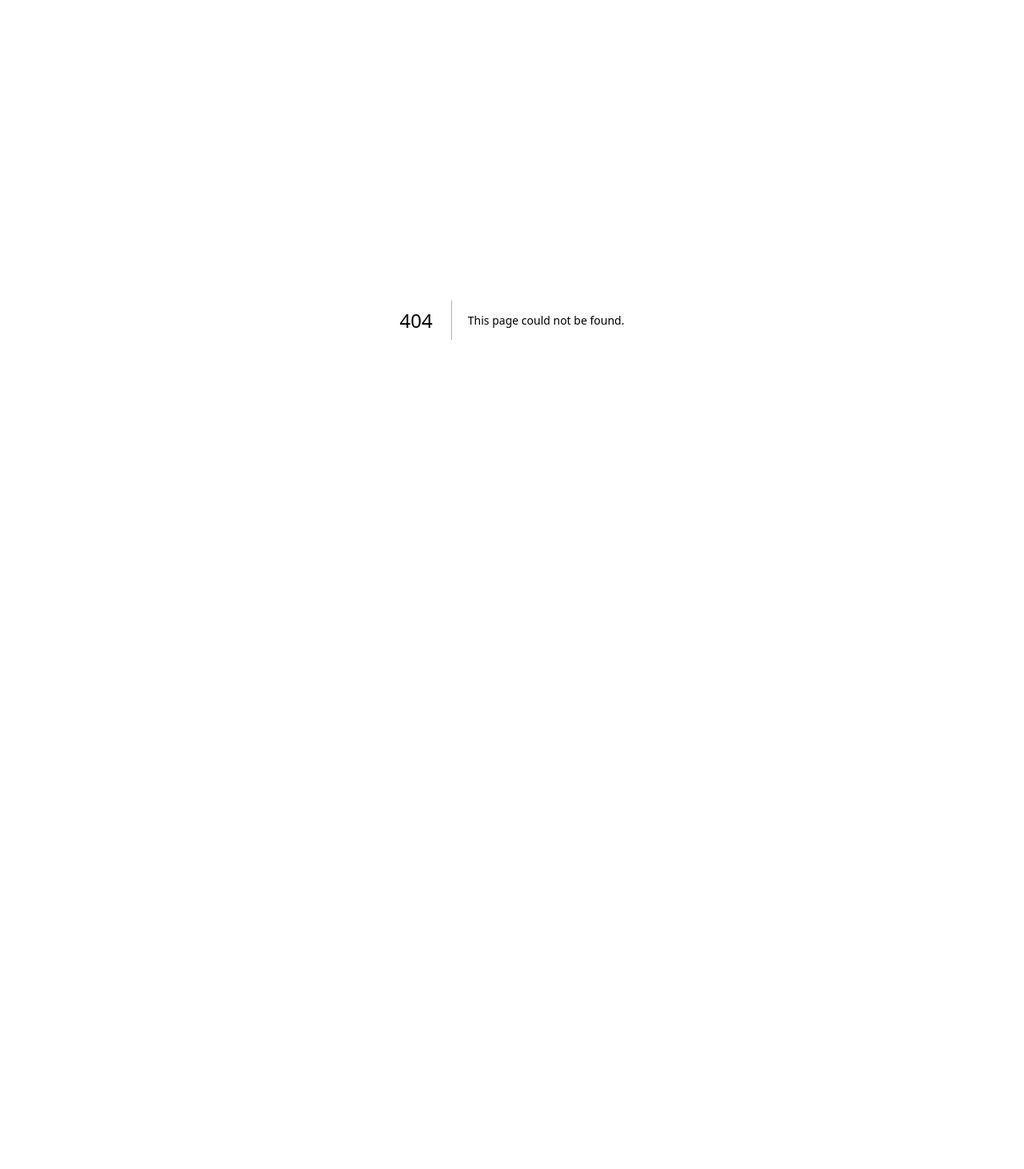
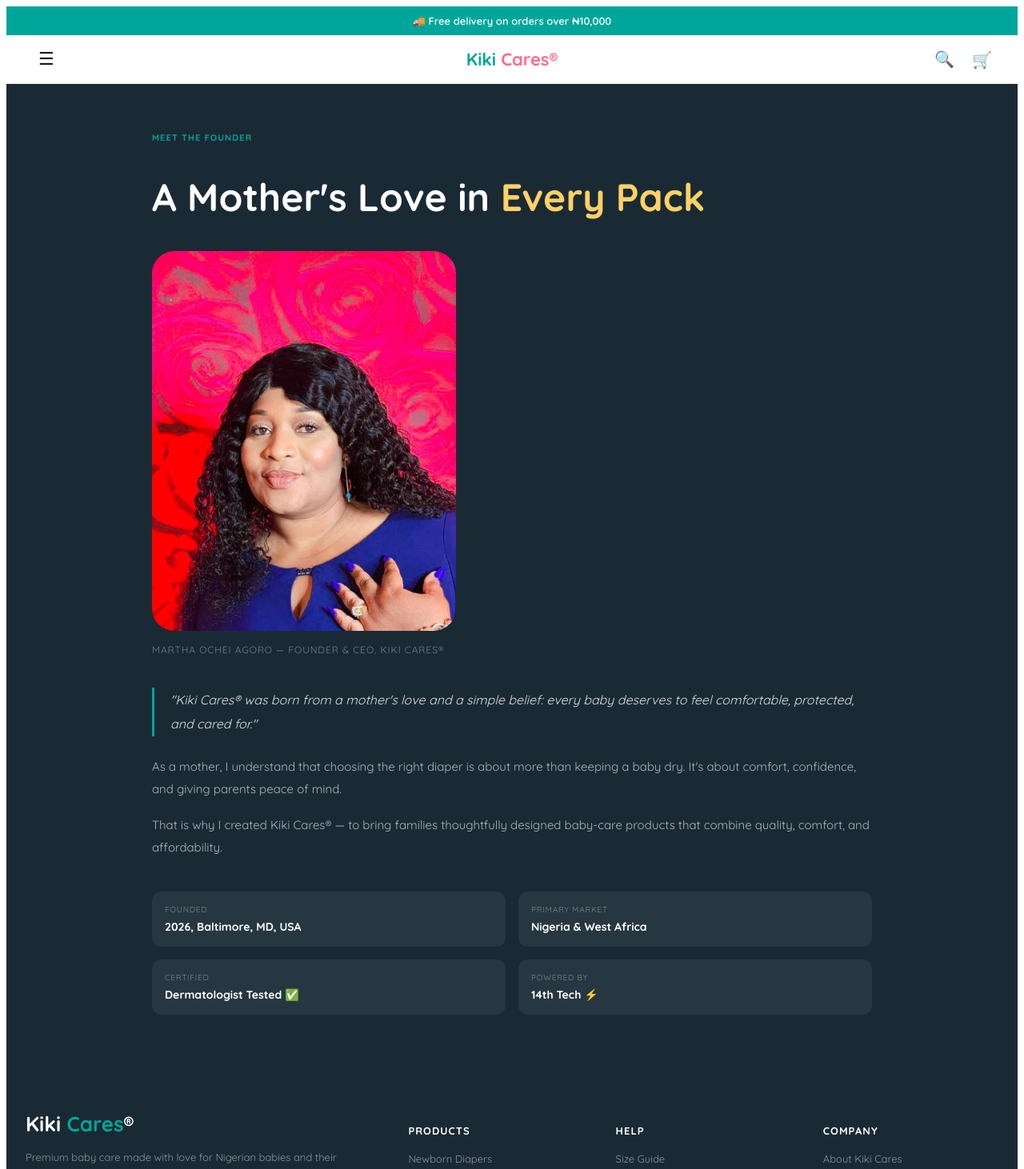
Before and after one commit to CyberZeke0/kiki-cares, a Next.js app: page /founder in a window 1280 px wide. Before the commit this address had no page. Shown: the top 1462 px of the page at 80% size. Before the commit the page ends 800 px from the top, so only its background shows below. Built offline with nearby package versions, Linux system fonts and the light colour scheme.

Commit message:
Move Founder to dedicated page, add to menu

```diff
--- /dev/null
+++ b/src/app/founder/page.js
@@ -0,0 +1,69 @@
+import Navbar from '@/components/Navbar';
+import Footer from '@/components/Footer';
+
+export default function FounderPage() {
+  return (
+    <>
+      <Navbar />
+      <section style={{ backgroundColor: '#1A2A35', minHeight: '100vh', padding: '60px 24px', fontFamily: 'Quicksand, sans-serif' }}>
+        <div style={{ maxWidth: '900px', margin: '0 auto' }}>
+
+          <div style={{ fontSize: '11px', fontWeight: '700', color: '#00A699', textTransform: 'uppercase', letterSpacing: '0.1em', marginBottom: '16px' }}>
+            Meet the Founder
+          </div>
+
+          <h1 style={{ fontSize: 'clamp(28px, 5vw, 48px)', fontWeight: '900', color: 'white', marginBottom: '40px', lineHeight: '1.15' }}>
+            A Mother's Love in{' '}
+            <span style={{ color: '#FFD166' }}>Every Pack</span>
+          </h1>
+
+          {/* Photo */}
+          <div style={{ width: '100%', maxWidth: '380px', aspectRatio: '4/5', borderRadius: '28px', overflow: 'hidden', marginBottom: '16px' }}>
+            <img
+              src="/martha.jpg"
+              alt="Martha Ochei Agoro - Founder of Kiki Cares"
+              style={{ width: '100%', height: '100%', objectFit: 'cover', objectPosition: 'center top' }}
+            />
+          </div>
+          <div style={{ fontSize: '12px', color: 'rgba(255,255,255,0.4)', letterSpacing: '0.08em', textTransform: 'uppercase', marginBottom: '40px' }}>
+            Martha Ochei Agoro — Founder & CEO, Kiki Cares®
+          </div>
+
+          {/* Quote */}
+          <p style={{ fontSize: '16px', color: 'rgba(255,255,255,0.85)', lineHeight: '1.9', marginBottom: '24px', borderLeft: '3px solid #00A699', paddingLeft: '20px', fontStyle: 'italic' }}>
+            "Kiki Cares® was born from a mother's love and a simple belief: every baby deserves to feel comfortable, protected, and cared for."
+          </p>
+
+          <p style={{ fontSize: '15px', color: 'rgba(255,255,255,0.65)', lineHeight: '1.9', marginBottom: '16px' }}>
+            As a mother, I understand that choosing the right diaper is about more than keeping a baby dry. It's about comfort, confidence, and giving parents peace of mind.
+          </p>
+
+          <p style={{ fontSize: '15px', color: 'rgba(255,255,255,0.65)', lineHeight: '1.9', marginBottom: '40px' }}>
+            That is why I created Kiki Cares® — to bring families thoughtfully designed baby-care products that combine quality, comfort, and affordability.
+          </p>
+
+          {/* Facts grid */}
+          <div style={{ display: 'grid', gridTemplateColumns: '1fr 1fr', gap: '16px' }}>
+            {[
+              { label: 'Founded', value: '2026, Baltimore, MD, USA' },
+              { label: 'Primary Market', value: 'Nigeria & West Africa' },
+              { label: 'Certified', value: 'Dermatologist Tested ✅' },
+              { label: 'Powered by', value: '14th Tech ⚡' },
+            ].map((fact) => (
+              <div key={fact.label} style={{ backgroundColor: 'rgba(255,255,255,0.06)', borderRadius: '12px', padding: '16px' }}>
+                <div style={{ fontSize: '10px', color: 'rgba(255,255,255,0.4)', textTransform: 'uppercase', letterSpacing: '0.08em', marginBottom: '6px' }}>
+                  {fact.label}
+                </div>
+                <div style={{ fontSize: '14px', fontWeight: '700', color: 'white' }}>
+                  {fact.value}
+                </div>
+              </div>
+            ))}
+          </div>
+
+        </div>
+      </section>
+      <Footer />
+    </>
+  );
+}
--- a/src/app/page.js
+++ b/src/app/page.js
@@ -2,7 +2,6 @@
 import Hero from '@/components/Hero';
 import Products from '@/components/Products';
 import WhyKiki from '@/components/WhyKiki';
-import Founder from '@/components/Founder';
 import Newsletter from '@/components/Newsletter';
 import Footer from '@/components/Footer';
 
@@ -13,7 +12,6 @@
       <Hero />
       <Products />
       <WhyKiki />
-      <Founder />
       <Newsletter />
       <Footer />
     </main>
--- a/src/components/Navbar.js
+++ b/src/components/Navbar.js
@@ -10,7 +10,8 @@
   { label: 'Offers', href: '/offers', children: [] },
   { label: 'Pregnancy', href: '/pregnancy', children: ['Due Date Calculator', 'Pregnancy Tips'] },
   { label: 'Parenting', href: '/parenting', children: ['Newborn Care', 'Toddler Tips'] },
-  { label: 'Why Kiki Cares?', href: '/why-kiki', children: ['Our Promise', 'Ingredients', 'Reviews'] },
+ { label: 'Why Kiki Cares?', href: '/why-kiki', children: ['Our Promise', 'Ingredients'] },
+{ label: 'Meet the Founder', href: '/founder', children: [] },
   { label: 'Our Promise', href: '/#promise', children: [] },
 ];
 
```
